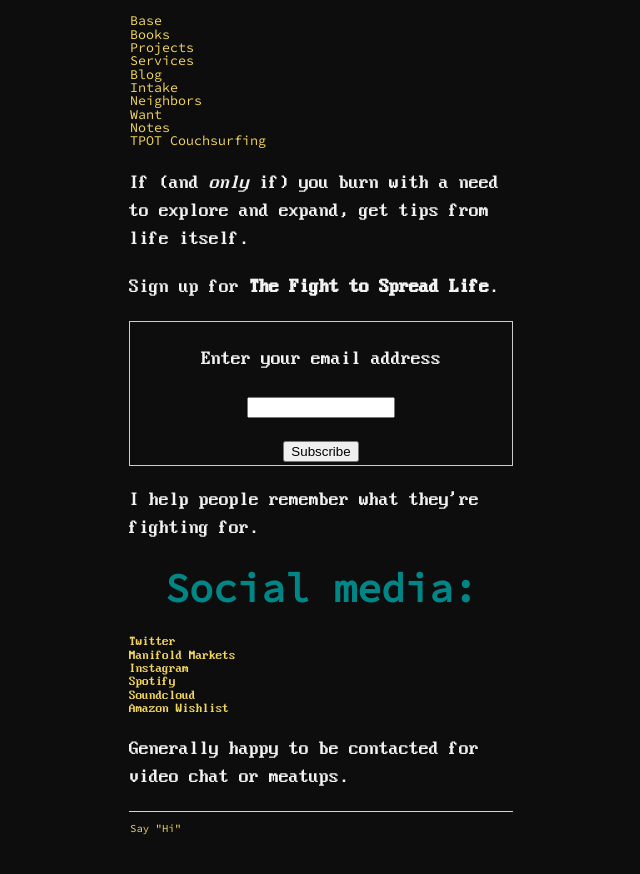
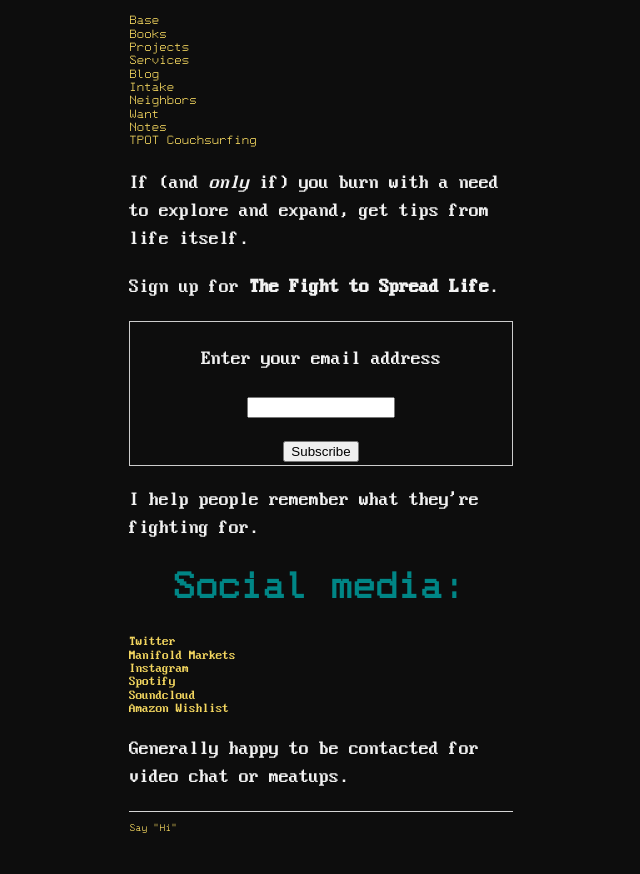
Before and after one commit to ray-dorai/ray-dorai.github.io, a Jekyll site: the page built from index.html, in a window 1280 px wide. Shown: the top 874 px of the page, without its empty margins (319-959 px from the left). Built offline with Jekyll 4.4.1, drawn with Linux system fonts in a browser that asks for light colours.

Commit message:
Update main.css

```diff
--- a/css/main.css
+++ b/css/main.css
@@ -6,6 +6,15 @@
   font-weight: normal;
   font-style: normal;
 }
+
+@font-face {
+  font-family: 'IBM DOS ISO9';
+  src: url(Web437_IBM_DOS_ISO9.woff) format('woff');
+  font-weight: normal;
+  font-style: normal;
+}
+
+
 
 body {
     margin: 0 auto;
@@ -20,7 +29,7 @@ body {
 }
 
 nav ul, footer ul {
-    font-family: 'Source Code Pro', monospace;
+    font-family: 'IBM DOS ISO9';
     padding: 1px;
     list-style: none;
 }
@@ -39,7 +48,7 @@ a:hover {
 }
 h1 {
     font-size: 3em;
-    font-family: 'Source Code Pro', monospace;
+    font-family: 'IBM DOS ISO9';
     text-align: center;
     max-width: 50vw;
     color: #008686;
```
